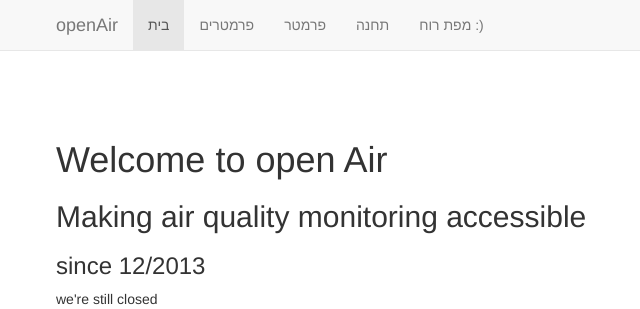
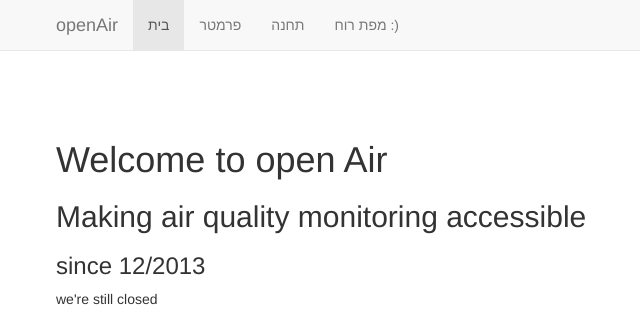
Before and after one commit to shaief/openAir, a Django app: page / in a window 1280 px wide. Shown: the top 309 px of the page, without its empty margins (14-654 px from the left). Run offline with Django 3.2, Linux system fonts and the light colour scheme; some libraries are stand-ins or nearby versions; some web fonts are replaced.

Commit message:
cleaning base.html

```diff
--- a/openair/records/templates/base.html
+++ b/openair/records/templates/base.html
@@ -42,7 +42,7 @@
 
             <ul class="nav navbar-nav">
               <li class="active"><a href="{% url 'home' %}">בית</a></li>
-              <li><a href="{% url 'parameters' %}">פרמטרים</a></li>
+              <!-- <li><a href="{% url 'parameters' %}">פרמטרים</a></li> -->
               <li><a href="{% url 'parameter' 'CO' %}">פרמטר</a></li>
               <li><a href="{% url 'stationmap' 11 %}">תחנה</a></li>
               <li><a href="{% url 'stationmapwind' 8 137 %}">מפת רוח :)</a></li>
```
